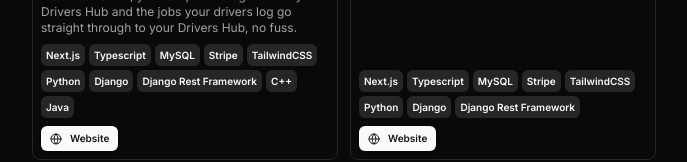
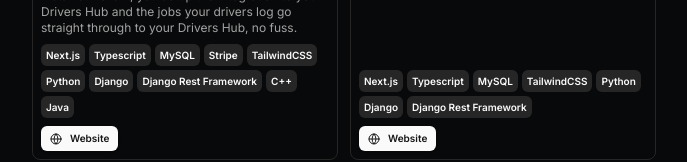
Before and after one commit to mrnat7471/nathan7471-website, a Next.js app: page / in a window 1280 px wide. Shown: the part 2507-2669 px from the top of the page, without its empty margins (296-983 px from the left). Built offline with nearby package versions, Linux system fonts and the light colour scheme.

Commit message:
small fix

```diff
--- a/src/data/resume.tsx
+++ b/src/data/resume.tsx
@@ -265,7 +265,6 @@ export const DATA = {
         "Next.js",
         "Typescript",
         "MySQL",
-        "Stripe",
         "TailwindCSS",
         "Python",
         "Django",
```
